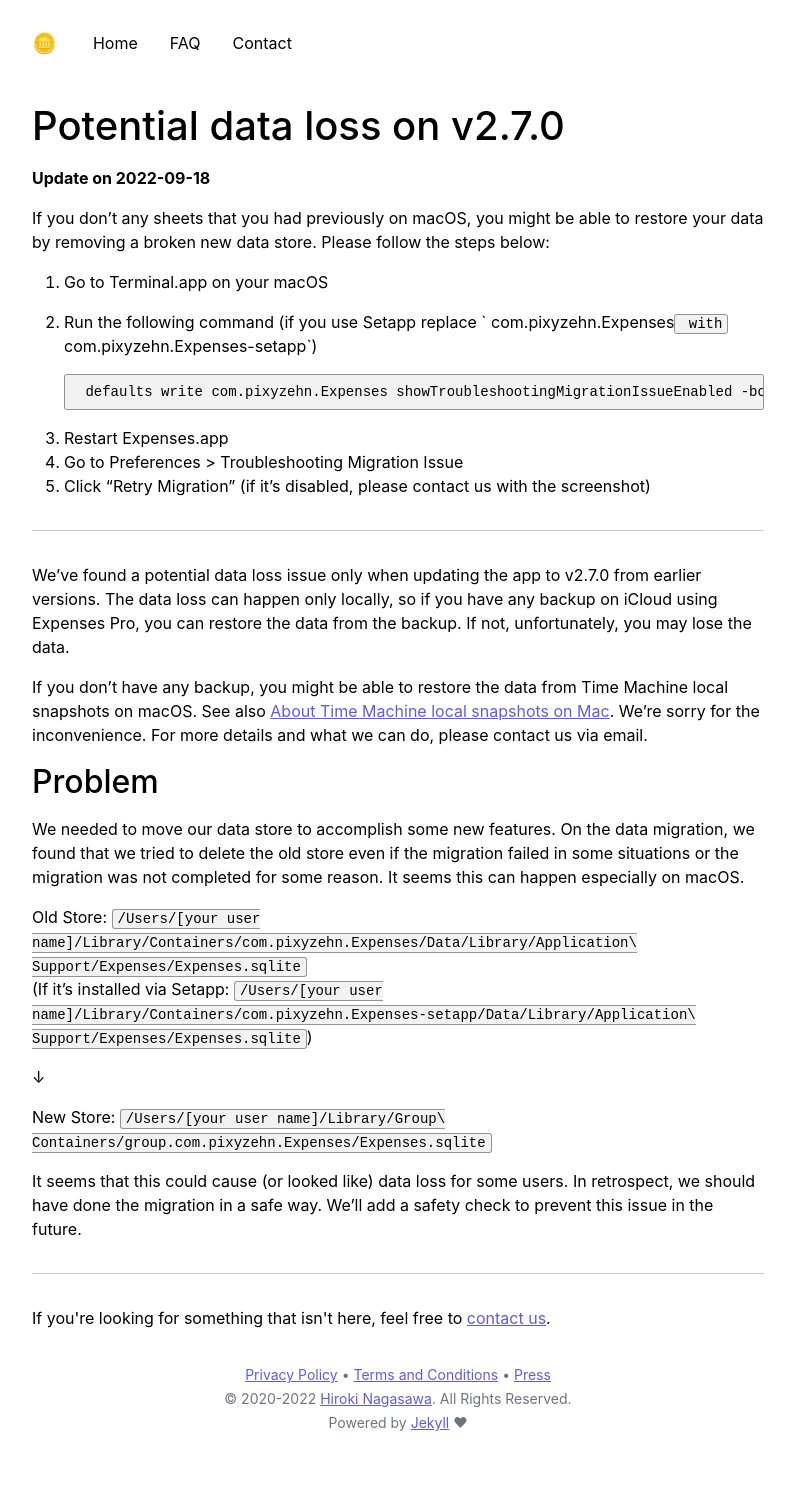
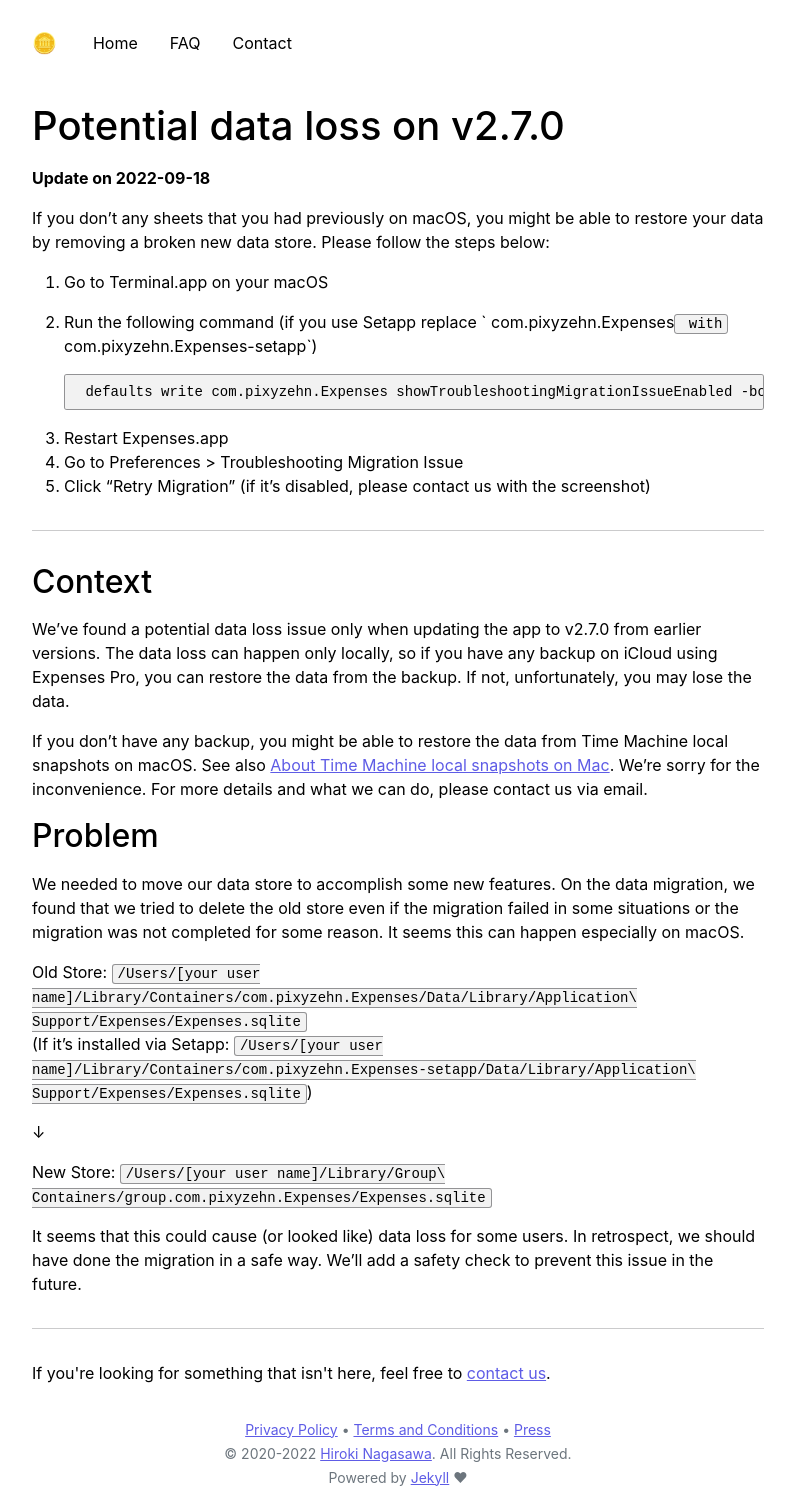
Before and after one commit to bluecometlabs/getexpenses.app, a Jekyll site: the page built from pages/faq/potential-data-loss-on-v2.7.0.md, in a window 1280 px wide. Shown: the whole page, without its empty margins (242-1037 px from the left). Built offline with Jekyll 4.4.1, drawn with Linux system fonts in a browser that asks for light colours; before the commit the page ends 1450 px from its top, so only the background shows below that.

Commit message:
Update page

```diff
--- a/pages/faq/potential-data-loss-on-v2.7.0.md
+++ b/pages/faq/potential-data-loss-on-v2.7.0.md
@@ -23,6 +23,8 @@
 
 ---
 
+## Context
+
 We've found a potential data loss issue only when updating the app to v2.7.0 from earlier versions. The data loss can happen only locally, so if you have any backup on iCloud using Expenses Pro, you can restore the data from the backup. If not, unfortunately, you may lose the data.
 
 If you don't have any backup, you might be able to restore the data from Time Machine local snapshots on macOS. See also [About Time Machine local snapshots on Mac](https://support.apple.com/guide/mac-help/about-time-machine-local-snapshots-mh35933/mac). We're sorry for the inconvenience. For more details and what we can do, please contact us via email.
```
